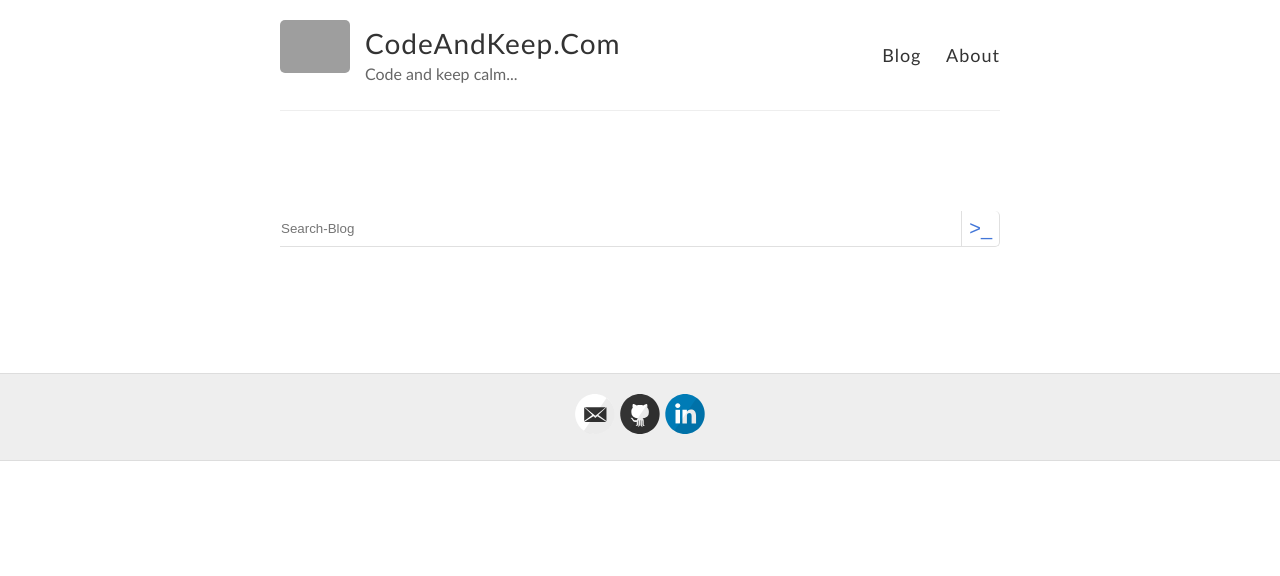
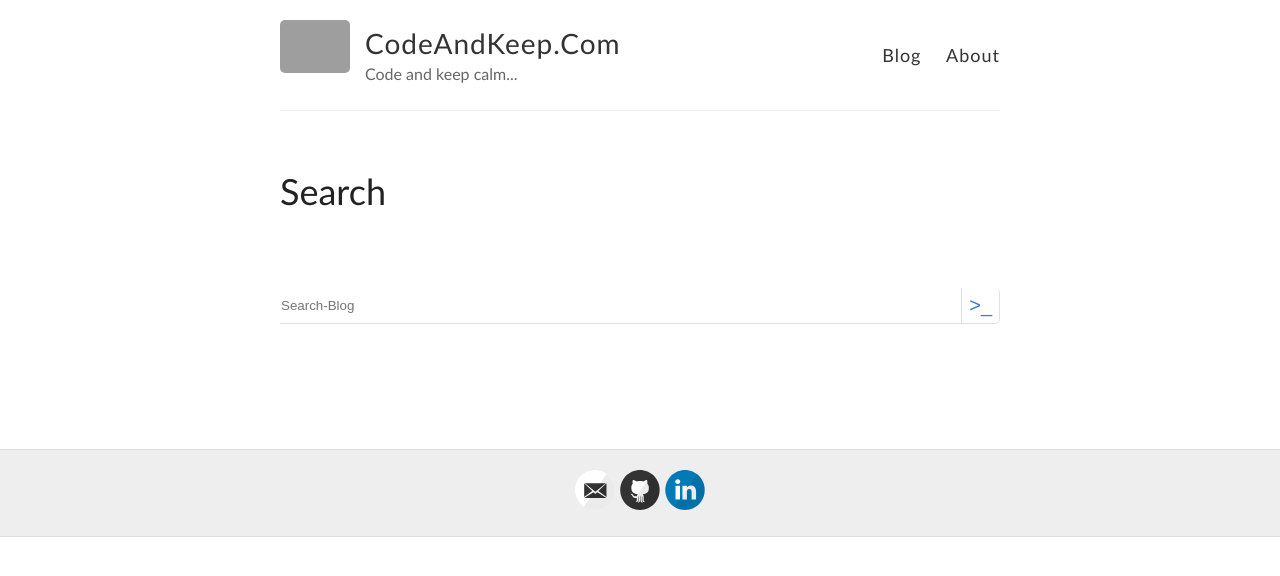
Before and after one commit to briansworth/dev, a Jekyll site: the page built from search/index.html, in a window 1280 px wide. Shown: the top 576 px of the page. Built offline with Jekyll 4.4.1, drawn with Linux system fonts in a browser that asks for light colours; nearby versions of some CDN libraries; grey boxes are pictures that could not be loaded.

Commit message:
added header

```diff
--- a/search/index.html
+++ b/search/index.html
@@ -44,6 +44,7 @@ title: Search
   </style>
 </head>
 
+<h1>Search</h1>
 <br/>&nbsp;
 <form action="get" id="site_search">
 <div>
```
